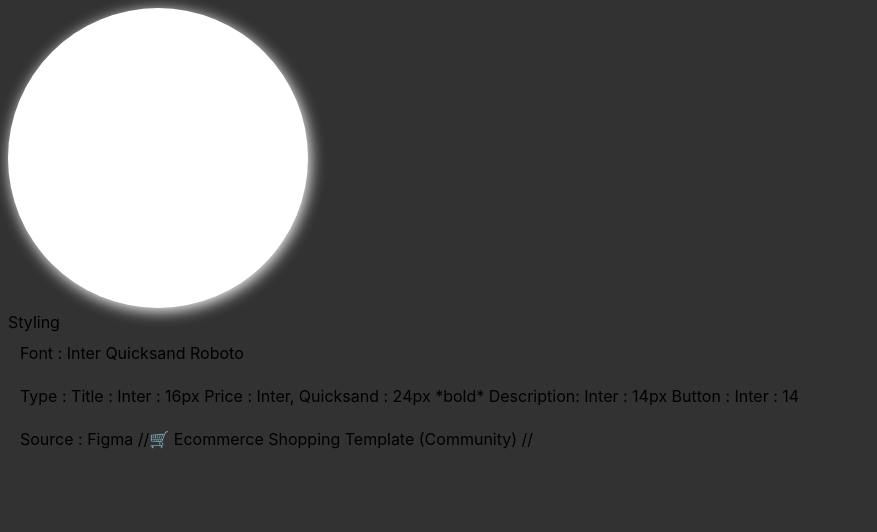
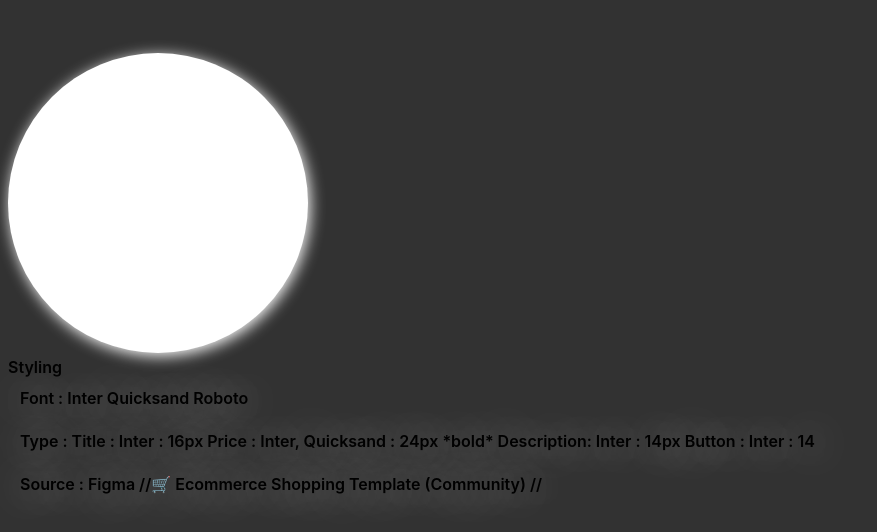
Before and after one commit to varenzzzx/varen, a plain HTML site: page index.html in a window 1280 px wide. Shown: the whole page, without its empty margins (0-877 px from the left). Drawn offline with Linux system fonts and the light colour scheme.

Commit message:
Update index.html

```diff
--- a/index.html
+++ b/index.html
@@ -10,7 +10,7 @@ ul {
   padding: 0;
   margin: 0;
   font-family: "Inter", sans-serif;
-  font-weight: "600"
+  font-weight: 600;
 }
 
 ul li {
@@ -19,7 +19,8 @@ ul li {
 
   padding: 12px;
   font-family: "Inter", sans-serif;
-  font-weight: "600";
+  font-weight: 600;
+  text-shadow: 2px 2px 45px #ffffff;
 }
 
 
@@ -33,6 +34,7 @@ border-radius: 50%;
 box-shadow: 2px 3px 15px #FFFFFF;
 display:inline-block;
 position: bottom;
+  margin-top: 45px;
 }
 
 </style>
```
